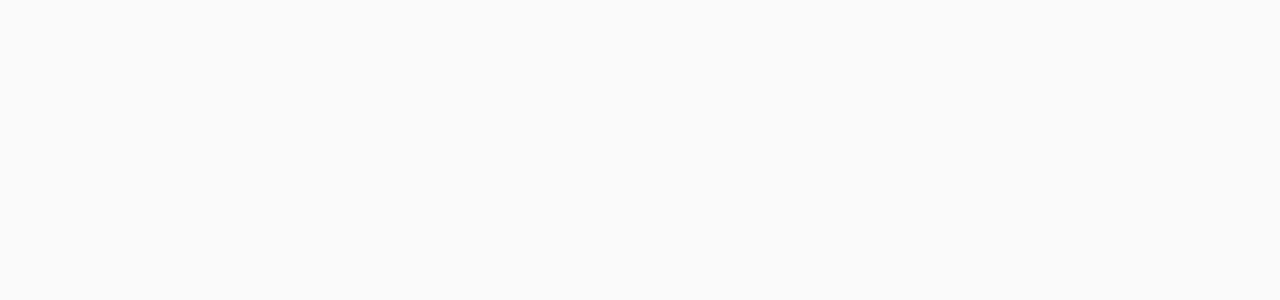
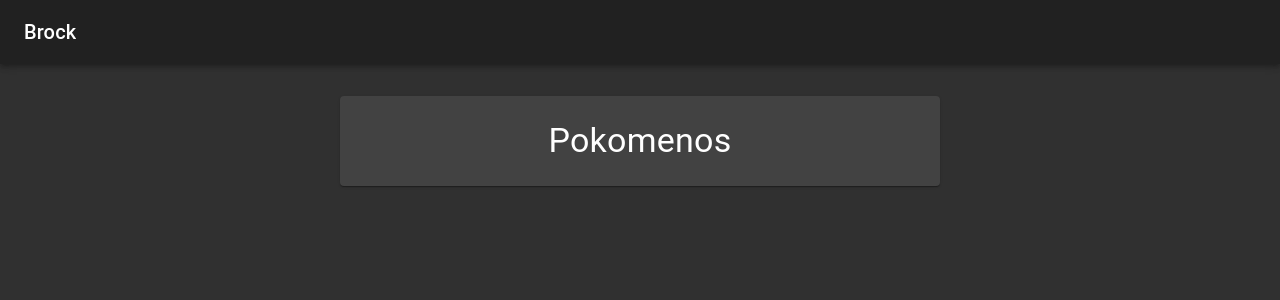
Before and after one commit to Gryso/brock, a React (Create React App) app: page / in a window 1280 px wide. Shown: the top 300 px of the page. Built offline with nearby package versions, Linux system fonts and the light colour scheme.

Commit message:
feat(layout): create a basic layout and dark theme

```diff
--- a/src/App.js
+++ b/src/App.js
@@ -1,11 +1,56 @@
-import CssBaseline from '@material-ui/core/CssBaseline';
+import CssBaseline from "@material-ui/core/CssBaseline";
+import theme from "./theme";
+import {AppBar, makeStyles, Paper, Toolbar, Typography} from "@material-ui/core";
+import {ThemeProvider} from '@material-ui/core/styles';
+
+const useStyles = makeStyles((theme) => ({
+  header: {
+    position: "relative",
+  },
+  main: {
+    width: "auto",
+    marginLeft: theme.spacing(2),
+    marginRight: theme.spacing(2),
+    [theme.breakpoints.up(600 + theme.spacing(2) * 2)]: {
+      width: 600,
+      marginLeft: "auto",
+      marginRight: "auto",
+    },
+  },
+  paper: {
+    marginTop: theme.spacing(2),
+    marginBottom: theme.spacing(2),
+    padding: theme.spacing(1),
+    [theme.breakpoints.up(600 + theme.spacing(2) * 2)]: {
+      marginTop: theme.spacing(4),
+      marginBottom: theme.spacing(4),
+      padding: theme.spacing(3),
+    },
+  },
+}));
 
 function App() {
+  const classes = useStyles();
+
   return (
-    <div className="App">
-      <CssBaseline />
+    <ThemeProvider theme={theme}>
+        <CssBaseline />
+        <AppBar position="absolute" color="default" className={classes.header}>
+          <Toolbar>
+            <Typography variant="h6" noWrap>
+              Brock
+            </Typography>
+          </Toolbar>
+        </AppBar>
+        <main className={classes.main}>
+          <Paper className={classes.paper}>
+            <Typography component="h1" variant="h4" align="center">
+              Pokomenos
+            </Typography>
 
-    </div>
+          </Paper>
+        </main>
+    </ThemeProvider>
   );
 }
 
--- /dev/null
+++ b/src/theme.js
@@ -0,0 +1,9 @@
+import {createMuiTheme} from "@material-ui/core";
+
+const theme = createMuiTheme({
+  palette: {
+    type: "dark",
+  },
+});
+
+export default theme;
```
